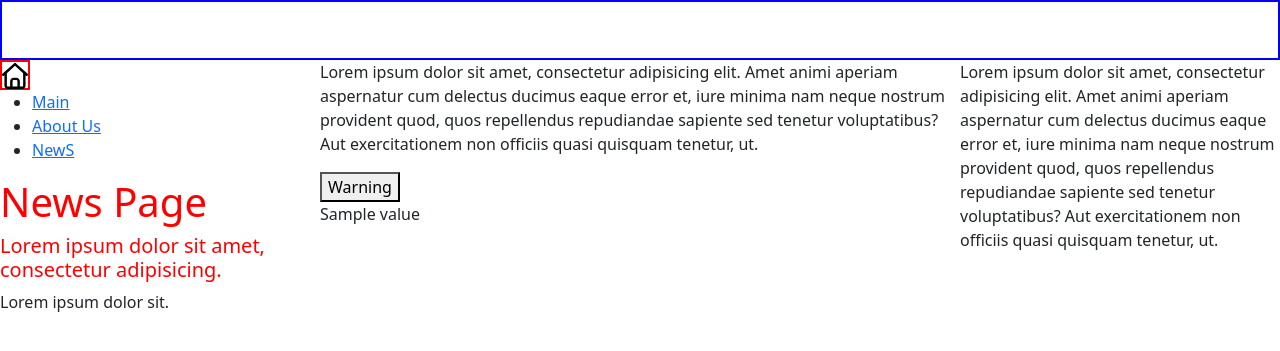
After one commit to iztelinside/my-django-project-to-python-01-mar-2026, a Django app: template itdevelop/news/templates/news/news_home.html in a window 1280 px wide. The commit adds this page. Shown: the top 351 px of the page. Run offline with Django 5.2, Linux system fonts and the light colour scheme; the template is opened without the code that fills it: most values are stand-ins (such as "Sample title", 1, 10 or a date in 2020).

Commit message:
commit 04-03 - Передача данных в шаблоны

```diff
--- a/itdevelop/itdevelop/settings.py
+++ b/itdevelop/itdevelop/settings.py
@@ -38,6 +38,7 @@ INSTALLED_APPS = [
     'django.contrib.messages',
     'django.contrib.staticfiles',
     'main',
+    'news',
 ]
 
 MIDDLEWARE = [
--- a/itdevelop/itdevelop/urls.py
+++ b/itdevelop/itdevelop/urls.py
@@ -8,4 +8,5 @@ from django.conf.urls.static import static
 urlpatterns = [
     path('admin/', admin.site.urls),
     path("", include('main.urls')),
+    path("news/", include('news.urls')),
 ]+ static(settings.STATIC_URL, document_root=settings.STATIC_ROOT)
--- a/itdevelop/main/templates/main/layout.html
+++ b/itdevelop/main/templates/main/layout.html
@@ -19,9 +19,9 @@
         </div>
         <div class="main__lest_list">
             <ul>
-                <li><a href="{% url 'home' %}">Main</a></li>
-                <li><a href="{% url 'about' %}">About Us</a></li>
-                <li><a href="">New Standart</a></li>
+                <li><a href = " {% url 'home' %} ">Main</a></li>
+                <li><a href = " {% url 'about' %} ">About Us</a></li>
+                <li><a href = " {% url 'news_home' %} ">NewS</a></li>
             </ul>
         </div>
         <div class="main__left_content">
--- a/itdevelop/main/urls.py
+++ b/itdevelop/main/urls.py
@@ -6,4 +6,5 @@ urlpatterns = [
 
     path("", views.index, name="home"),
     path('about/', views.about, name="about"),
+    path('news/', views.news, name="newsHome"),
 ]
--- a/itdevelop/main/views.py
+++ b/itdevelop/main/views.py
@@ -15,3 +15,6 @@ def index(request):
 
 def about(request):
     return render(request, "main/about.html", {"text":"About Us Page"})
+
+def news(request):
+    return render(request, "main/about.html", {"text":"News Page"})
--- /dev/null
+++ b/itdevelop/news/templates/news/news_home.html
@@ -0,0 +1,13 @@
+{% extends "main/layout.html" %}
+
+
+{% block title %}НОвости Сайта{% endblock %}
+
+{% block content %}
+    <h1>News Page</h1>
+    <h5>Lorem ipsum dolor sit amet, consectetur adipisicing.</h5>
+    {% include 'main/test2.html' %}
+{% endblock %}
+{% block basic %}
+
+{% endblock %}
```
Also changed, not shown: itdevelop/news/urls.py (added, +8 -0 lines).
